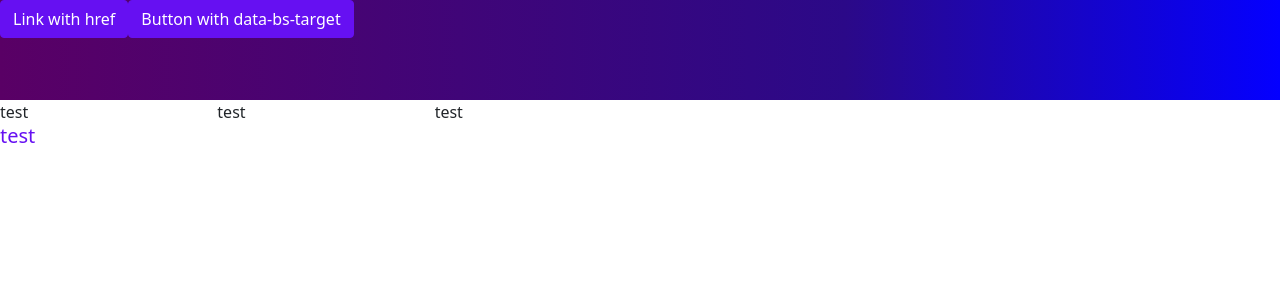
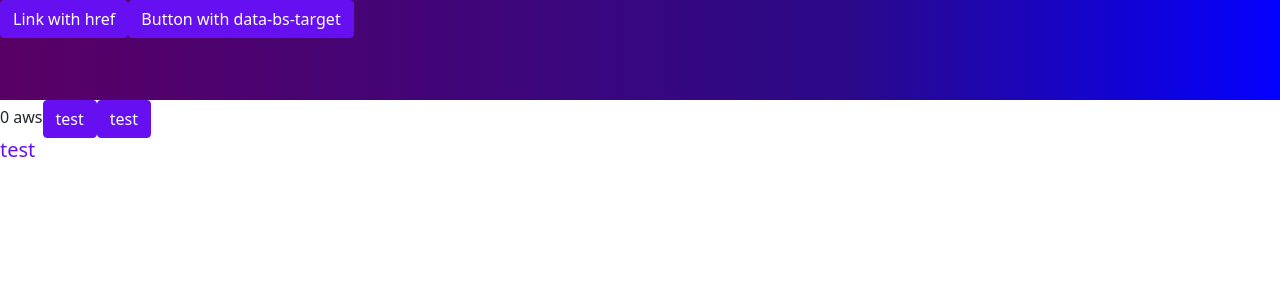
Before and after one commit to royal45mts/serius_building_web, a Next.js app: page / in a window 1280 px wide. Shown: the top 300 px of the page. Built offline with nearby package versions, Linux system fonts and the light colour scheme; no server answers.

Commit message:
update: use context state

```diff
--- a/pages/index.tsx
+++ b/pages/index.tsx
@@ -11,42 +11,7 @@ import { useContext } from "react";
 import { AuthContext } from "~/store_context";
 
 export default function Home({ Component, pageProps }: any) {
-  axios
-    .get("/api/hello", {
-      params: { limit: "1", page: "1" },
-    })
-    .then((r) => {
-      console.log(r, "1");
-      return r;
-    })
-    .then((r) => {
-      console.log(r, "2");
-    })
-    .catch((error) => {});
-
-  let order = (time: number, name: string) => {
-    setTimeout(function () {
-      console.log(` was selected ${name}`);
-
-      // Order placed. Call production to start
-    }, time);
-
-    // function 👇 is being called
-  };
-
-  let production = async () => {
-    await order(3000, "test 1");
-    console.log("Production has started" + " " + "name");
-    order(5000, "test2");
-    order(3000, "test 2");
-  };
-  production();
-  /*const fetcher = (url: any) => fetch(url).then((res) => res.json());
-
-                                                  const { data } = useSWR("/api/hello", fetcher);
-                                                  console.log(data);*/
-  // const Layout = Component;
-
+  const bubbleseort = () => {
     let array = [5, 6, 1, 9, 4, 2, 4, 5, 2];
     // bubble sort
     /* let swab = false;
@@ -87,8 +52,41 @@ export default function Home({ Component, pageProps }: any) {
     let cek = array.filter((f, i, arr) => {
       return i === arr.findIndex((f2) => f2 === f);
     });
+  };
+  const get_api = () => {
+    axios
+      .get("/api/hello", {
+        params: { limit: "1", page: "1" },
+      })
+      .then((r) => {
+        console.log(r, "1");
+        return r;
+      })
+      .then((r) => {
+        console.log(r, "2");
+      })
+      .catch((error) => {});
+
+    let order = (time: number, name: string) => {
+      setTimeout(function () {
+        console.log(` was selected ${name}`);
+
+        // Order placed. Call production to start
+      }, time);
+
+      // function 👇 is being called
+    };
+
+    let production = async () => {
+      await order(3000, "test 1");
+      console.log("Production has started" + " " + "name");
+      order(5000, "test2");
+      order(3000, "test 2");
+    };
+    production();
+  };
   type redux_1_ContextType = {
-    state1?: any;
+    stores?: any;
     dispatch1?: any;
   };
   let context: redux_1_ContextType = useContext(AuthContext);
@@ -97,12 +95,28 @@ export default function Home({ Component, pageProps }: any) {
   return (
     <div>
       <Layout_satu>
-        <div className="row flex-row">
+        {/*<div className="row flex-row">
           <div className="col-2">test</div>
           <div className="col-2">test</div>
           <div className="col">test</div>
-        </div>
-
+        </div>*/}
+        {context.stores[0].aws} aws
+        <button
+          className="btn btn-primary"
+          onClick={() => {
+            context.dispatch1("aws", "test");
+          }}
+        >
+          test
+        </button>
+        <button
+          className="btn btn-primary"
+          onClick={() => {
+            context.dispatch1("aws", "aws");
+          }}
+        >
+          test
+        </button>
         <h5 className="text-primary">test</h5>
       </Layout_satu>
     </div>
--- a/store_context/index.tsx
+++ b/store_context/index.tsx
@@ -14,10 +14,14 @@ export function AuthProvider({ children }: any) {
   const store2 = new redux_2();
   const data = () => {};
   const [state1, dispatch1] = useReducer(store.actions, store.data());
-  const stores = useMemo(() => [state1, dispatch1], [state1]);
+  const stores = useMemo(() => [state1], [state1]);
+  const object = {
+    stores,
+    dispatch1,
+  };
   return (
     <div>
-      <AuthContext.Provider value={stores}>{children}</AuthContext.Provider>
+      <AuthContext.Provider value={object}>{children}</AuthContext.Provider>
     </div>
   );
 }
--- a/store_context/reducers/redux_1.ts
+++ b/store_context/reducers/redux_1.ts
@@ -8,17 +8,16 @@ class redux {
   data() {
     return {
       user: false,
-      login: () => {},
-      logout: () => {},
+      aws: 0,
     };
   }
   actions(state: any, action: any) {
-    switch (action.type) {
+    switch (action) {
       case "test": {
-        return (state = false);
+        return (state += 1);
       }
       default: {
-        return state;
+        return (state -= 1);
       }
     }
   }
```
Lines whose indentation alone changed are shown as unchanged.
